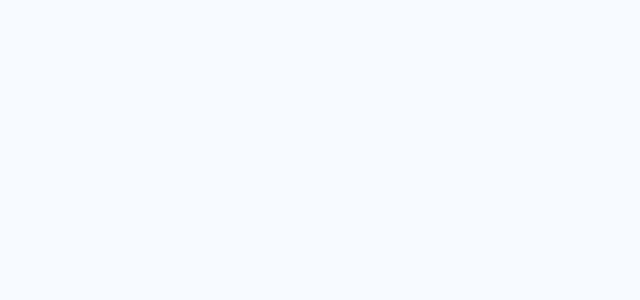
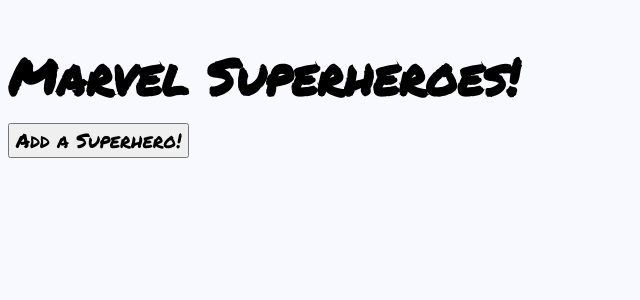
Before and after one commit to christina-ml/react-superheroes-props, a React (Create React App) app: page / in a window 1280 px wide. Shown: the top 300 px of the page, without its empty margins (0-640 px from the left). Built offline with nearby package versions, Linux system fonts and the light colour scheme.

Commit message:
added SpiderMan.js component, and imported into App.js

```diff
--- a/src/App.js
+++ b/src/App.js
@@ -1,9 +1,11 @@
+import superHeroes from './data/superHeroes';
 import './App.css';
 
 function App() {
   return (
     <div className="App">
-
+      <h1 id="title">Marvel Superheroes!</h1>
+      <button>Add a Superhero!</button>
     </div>
   );
 }
```
Also changed, not shown: src/components/SpiderMan.js (added, +7 -0 lines), wireframes/screen_shot_2021-11-03_at_10.57.21_am.png (added), wireframes/screen_shot_2021-11-03_at_10.58.35_am.png (added).
